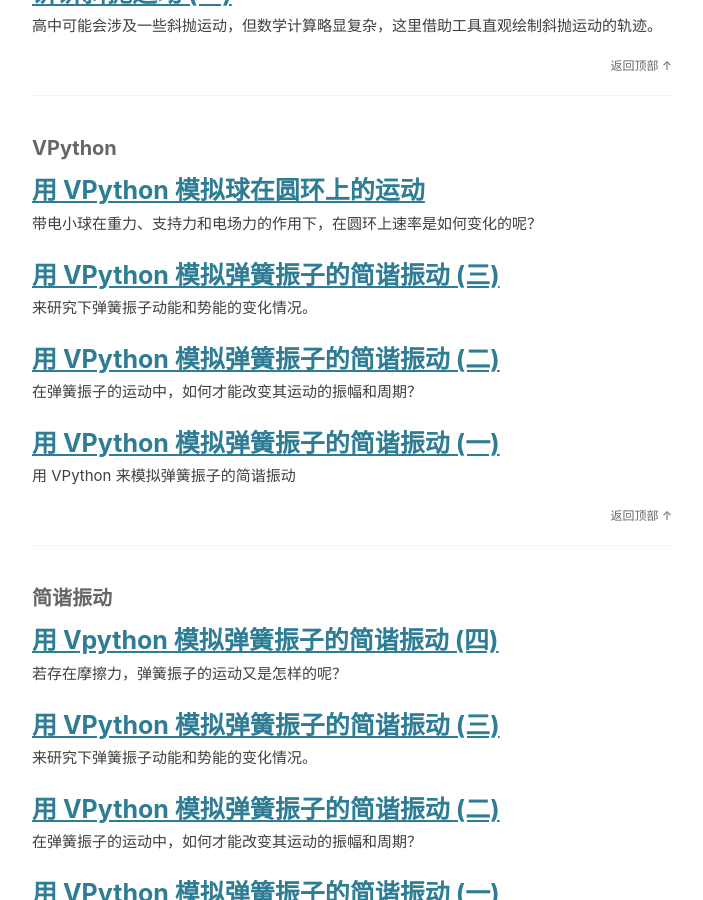
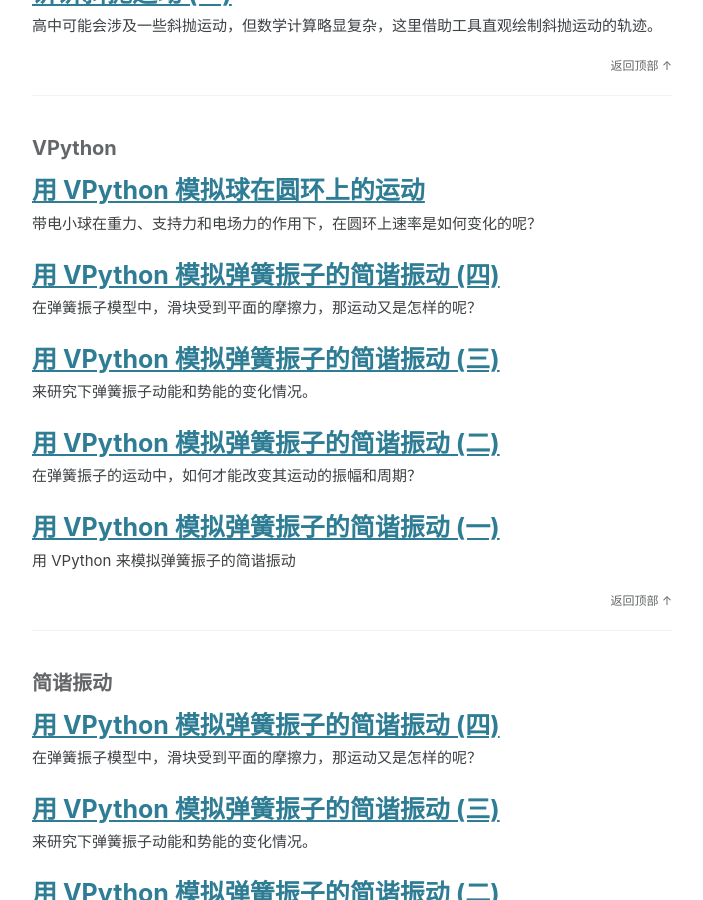
Before and after one commit to physicsay/physicsay-physicsay.github.io, a Jekyll site: the page built from tags.html, in a window 1280 px wide and 900 px high, scrolled down 1239 px. Shown: the whole window, without its empty margins (288-991 px from the left). Built offline with Jekyll 4.4.1, drawn with Linux system fonts in a browser that asks for light colours; cached includes are drawn as plain includes; nearby versions of some CDN libraries; some of the changed text lies outside the part shown.

Commit message:
Update 2020-04-16-oscillation-via-vpython-4.md

```diff
--- a/_posts/2020-04-16-oscillation-via-vpython-4.md
+++ b/_posts/2020-04-16-oscillation-via-vpython-4.md
@@ -1,13 +1,13 @@
 ---
-title: 用 Vpython 模拟弹簧振子的简谐振动 (四)
+title: 用 VPython 模拟弹簧振子的简谐振动 (四)
 url: oscillation-via-vpython-4
 date: 2020-04-16 15:47:14
 tags:
 - 可视化
-- Vpython
+- VPython
 - 简谐振动
 categories: mechanics
-description: 若存在摩擦力，弹簧振子的运动又是怎样的呢？
+description: 在弹簧振子模型中，滑块受到平面的摩擦力，那运动又是怎样的呢？
 ---
 
 ## 1. 阻尼振动
```
